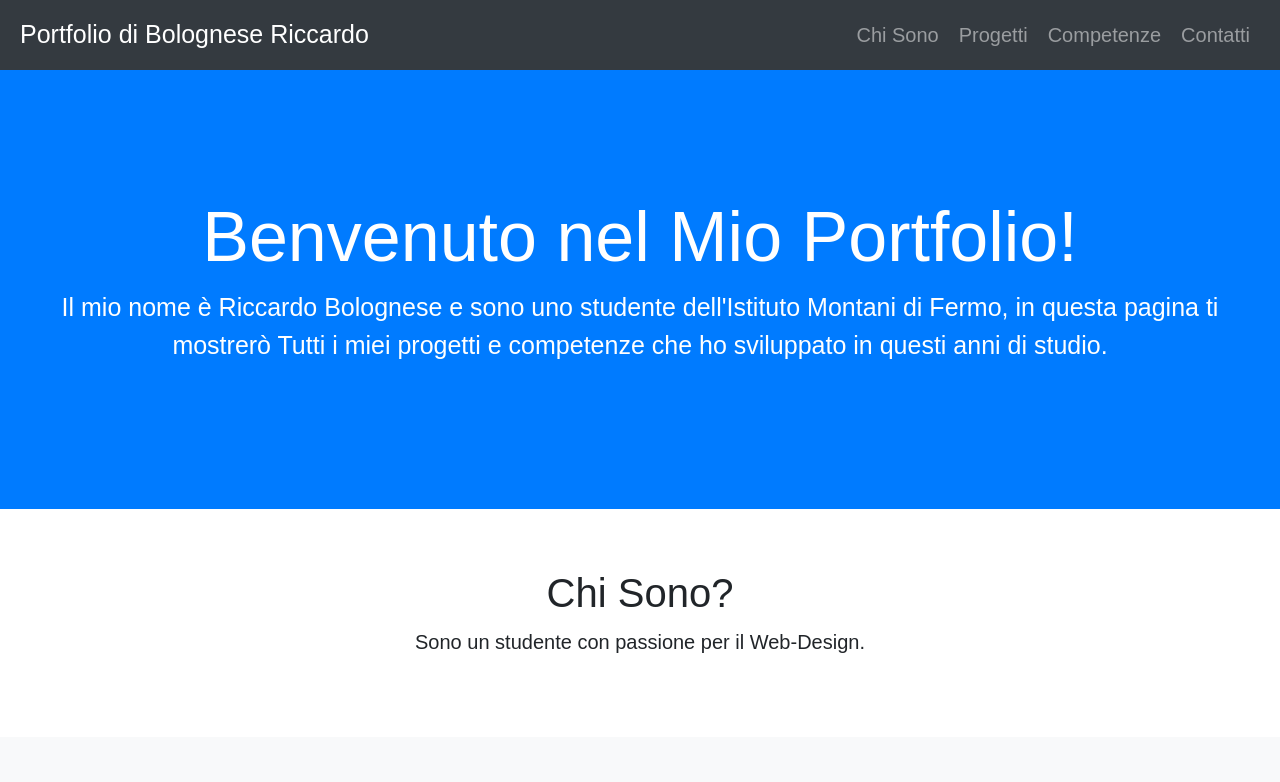
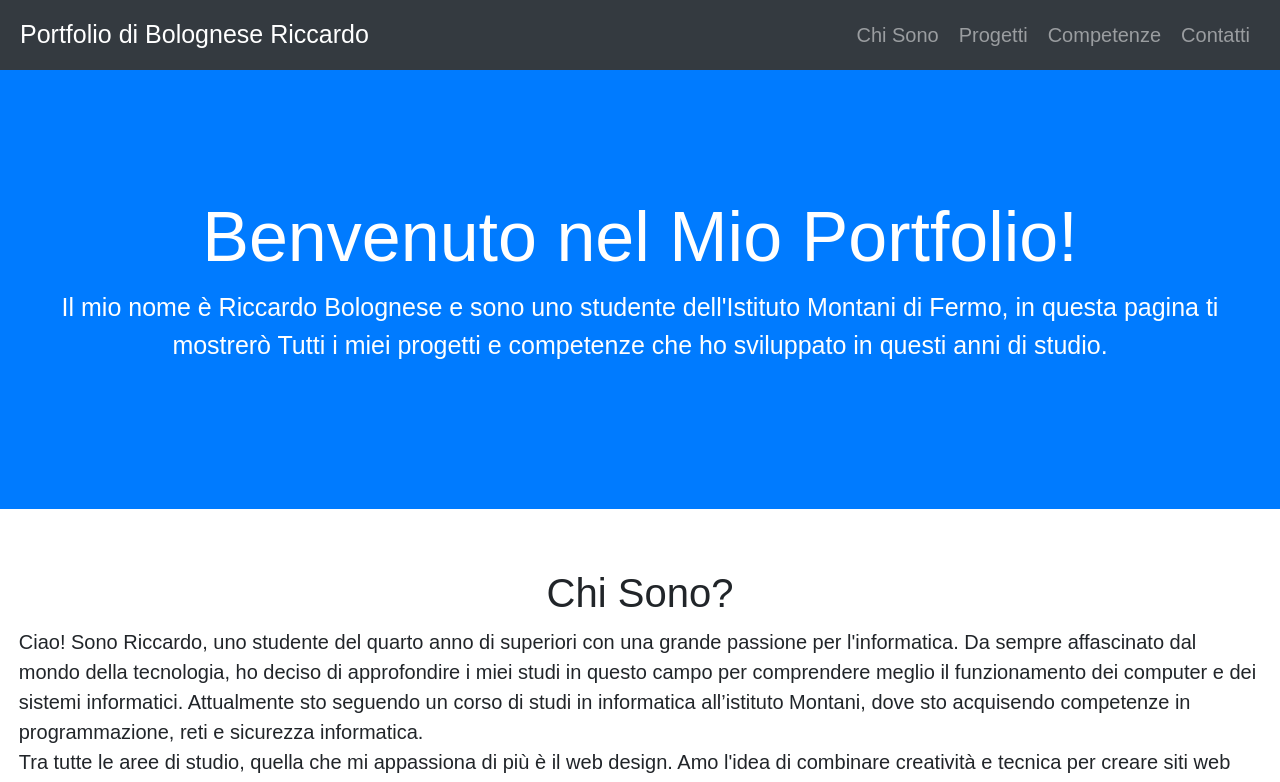
Before and after one commit to Pl4stICA/portfolio.io, a plain HTML site: page index.html in a window 1280 px wide. Shown: the top 782 px of the page. Drawn offline with nearby package versions, Linux system fonts and the light colour scheme.

Commit message:
Update index.html

```diff
--- a/index.html
+++ b/index.html
@@ -4,6 +4,7 @@
     <meta charset="UTF-8">
     <meta name="viewport" content="width=device-width, initial-scale=1.0">
     <title>Portfolio</title>
+    <link rel="icon" type="image/x-icon" href="assets/favicon/favicon.png">
     <link href="https://stackpath.bootstrapcdn.com/bootstrap/4.5.2/css/bootstrap.min.css" rel="stylesheet">
     <link rel="stylesheet" href="stile.css">
     <style>
@@ -117,7 +118,17 @@
     <section id="about" class="py-5">
       <div class="container">
         <h2 class="text-center">Chi Sono?</h2>
-        <p class="text-center">Sono un studente con passione per il Web-Design.</p>
+        <p class="text-align">Ciao! Sono Riccardo, uno studente del quarto anno di superiori con una grande passione per l'informatica. Da sempre affascinato dal mondo della tecnologia, ho deciso di approfondire i miei studi in questo campo per comprendere meglio il funzionamento dei computer e dei sistemi informatici.
+            Attualmente sto seguendo un corso di studi in informatica all’istituto Montani, dove sto acquisendo competenze in programmazione, reti e sicurezza informatica.
+            <br> Tra tutte le aree di studio, quella che mi appassiona di più è il web design. Amo l'idea di combinare creatività e tecnica per creare siti web intuitivi, funzionali e esteticamente piacevoli.
+            Ho già iniziato a sperimentare con HTML, CSS e JavaScript, e sto imparando a utilizzare strumenti come Adobe Photoshop e Figma per il design grafico.
+
+            <br>Il mio obiettivo è diventare un web designer professionista, capace di progettare esperienze online che siano sia belle da vedere che facili da usare.
+            Oltre allo studio, mi piace lavorare a progetti personali dove posso mettere in pratica le mie conoscenze e sperimentare nuove idee.
+            Sono sempre alla ricerca di nuove sfide e opportunità per migliorare le mie abilità e imparare cose nuove.
+            <br>
+            <br>
+            Se vuoi saperne di più su di me o sui miei progetti, non esitare a contattarmi!</p>
       </div>
     </section>
     <!-- Projects Section -->
```
